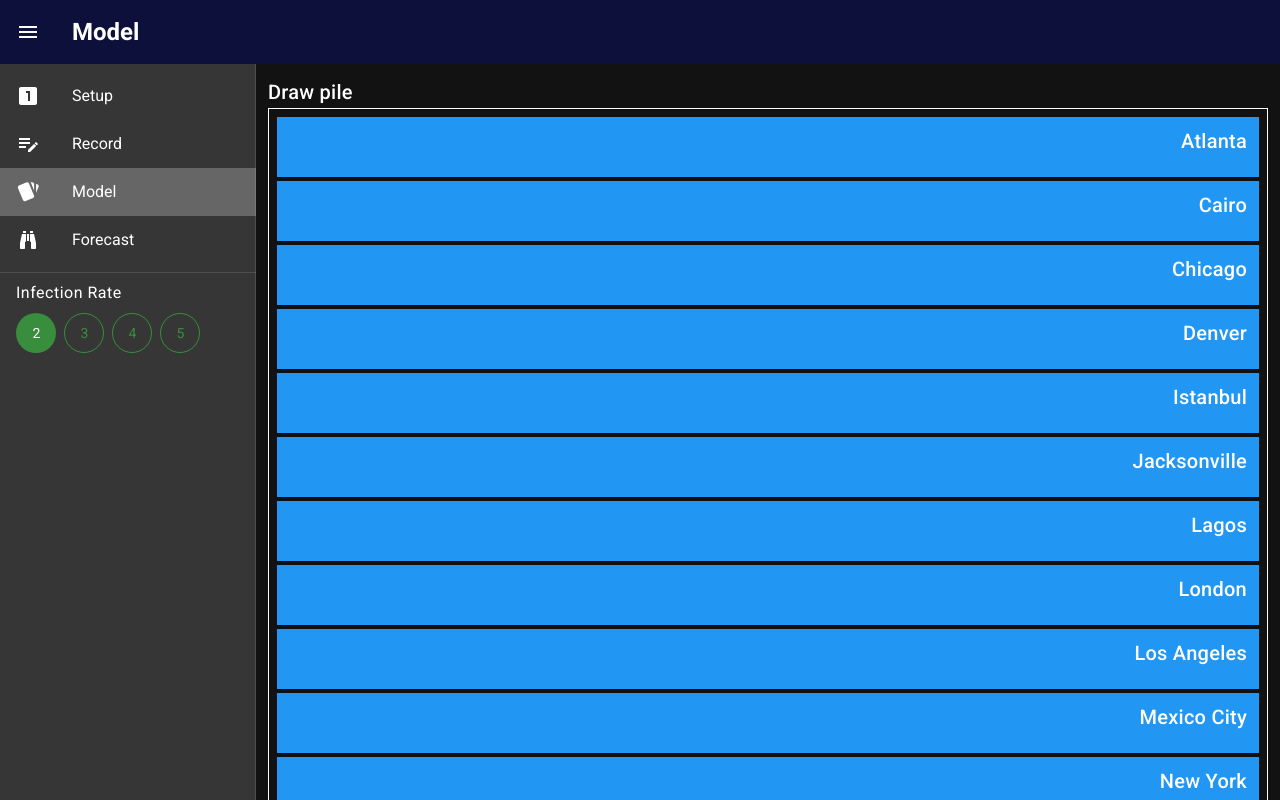
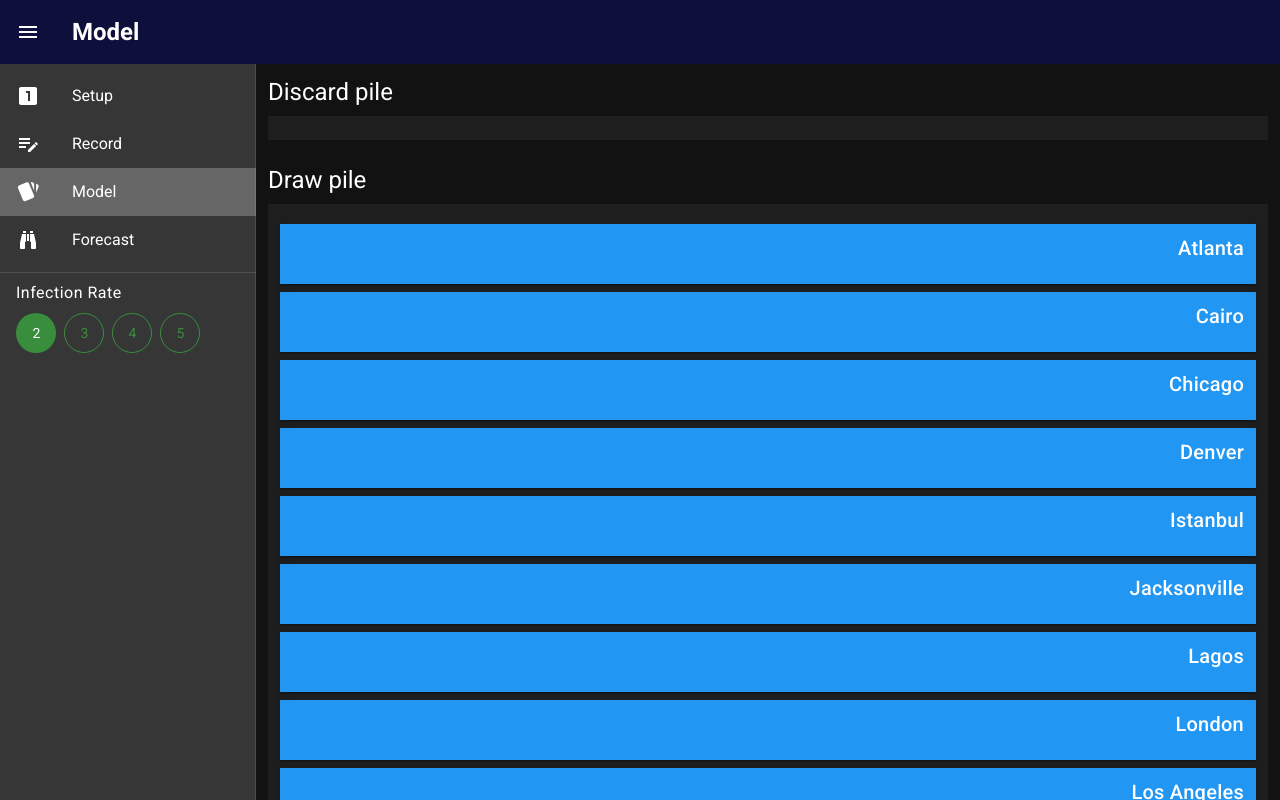
Before and after one commit to nxtman123/pandemic-infection-tracker, a Vue app: page /model in a window 1280 px wide. Shown: the top 800 px of the page. Built offline with nearby package versions, Linux system fonts and the light colour scheme.

Commit message:
Minor layout and style changes

```diff
--- a/src/components/CityCard.vue
+++ b/src/components/CityCard.vue
@@ -1,7 +1,7 @@
 <template>
   <v-sheet
-    elevation="1"
-    class="my-1 d-flex justify-space-between align-top card"
+    elevation="2"
+    class="my-2 d-flex justify-space-between align-top card"
     :color="card.color"
   >
     <v-icon
@@ -54,7 +54,7 @@ export default Vue.extend({
 .background-decal
   font-size 70pt
   position absolute
-  top -0.15em
+  bottom -0.225em
   right 20%
   opacity 0.4
   transform rotate(17.5deg)
--- a/src/components/Period.vue
+++ b/src/components/Period.vue
@@ -1,7 +1,7 @@
 <template>
   <v-sheet class="mb-3 pa-3">
     <div class="d-flex justify-space-between">
-      <span class="headline period-title">{{ title }}</span>
+      <h2 class="headline">{{ title }}</h2>
       <v-btn icon @click="deletePeriod"><v-icon>mdi-close</v-icon></v-btn>
     </div>
     <city-card
@@ -46,9 +46,3 @@ export default Vue.extend({
   },
 });
 </script>
-
-<style scoped>
-span.period-title {
-  min-width: 9em;
-}
-</style>
--- a/src/pages/Model.vue
+++ b/src/pages/Model.vue
@@ -14,21 +14,19 @@
     Use the Setup page to add cards to the deck.
   </empty-page-message>
   <v-container v-else>
-    <div
-      v-if="model.length !== 1"
-    >
-      <h2 class="title">Discard pile</h2>
-      <div class="px-2 py-1 v-sheet card-group mb-6">
+    <h2 class="headline mb-2">Discard pile</h2>
+    <v-sheet class="mb-3 pa-3">
+      <div v-if="model.length !== 1">
         <city-card
           v-for="card in model[0].cards"
           :key="card.position"
           :card="card"
         />
       </div>
-    </div>
-    <h2 class="title">Draw pile</h2>
-    <div
-      class="px-2 py-1 v-sheet card-group mb-4"
+    </v-sheet>
+    <h2 class="headline mt-6 mb-2">Draw pile</h2>
+    <v-sheet
+      class="mb-3 pa-3"
       v-for="segment in model.slice(model.length !== 1 ? 1 : 0)"
       :key="segment.id"
     >
@@ -37,7 +35,7 @@
         :key="card.position"
         :card="card"
       />
-    </div>
+    </v-sheet>
   </v-container>
 </template>
 
```
